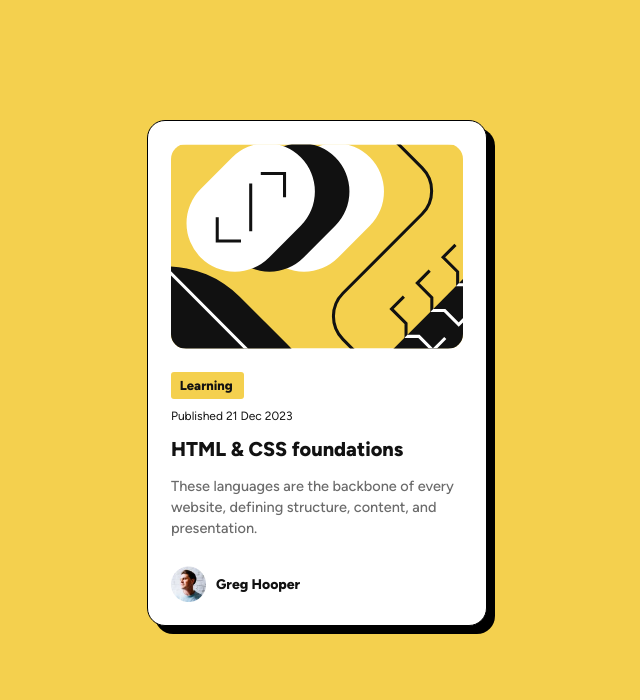
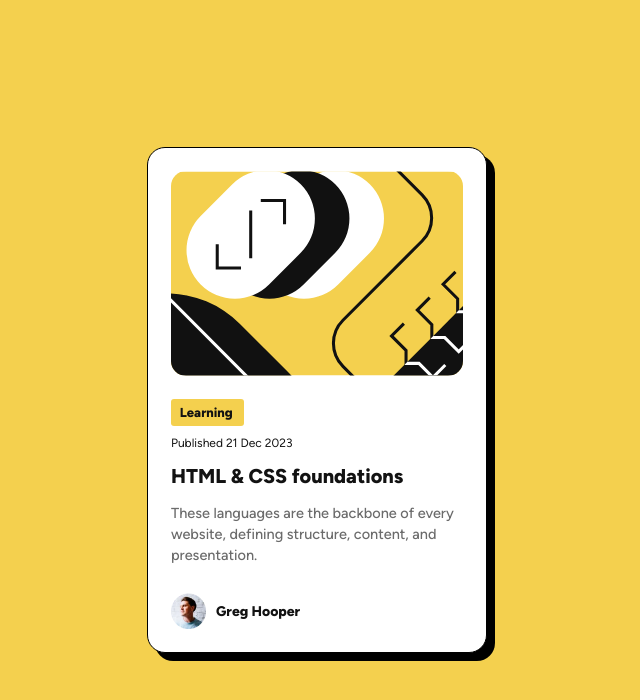
Before and after one commit to Ale-Esc/Blog-card-practice, a plain HTML site: page index.html in a window 1280 px wide. Shown: the whole page, without its empty margins (323-963 px from the left). Drawn offline with Linux system fonts and the light colour scheme.

Commit message:
Add files via upload

```diff
--- a/index.html
+++ b/index.html
@@ -11,7 +11,7 @@
 </head>
 
 <body>
-    <main>
+    <main class="main">
         <header>
             <img class="header-img" src="assets/images/illustration-article.svg" alt="Illustration">
             <div class="cathegory">
--- a/style.css
+++ b/style.css
@@ -7,12 +7,14 @@ body{
     font-family: Figtree;
     font-size: 10px;
     color: #121212;
+    display: flex;
+    height: 100vh;
 }
 
 
-main{
+.main{
     background-color: #ffffff;
-    margin: 15vh auto;
+    margin: auto;
     width: 86vw;
     box-sizing: border-box;
     padding: 23px;
```
